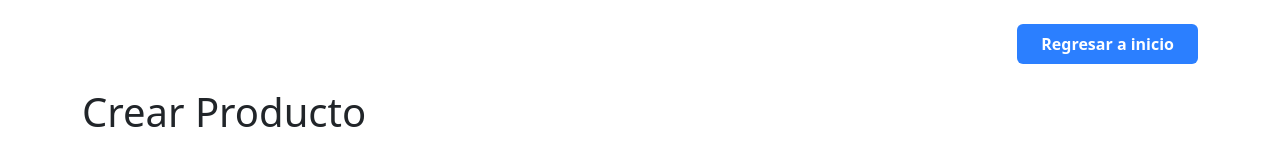
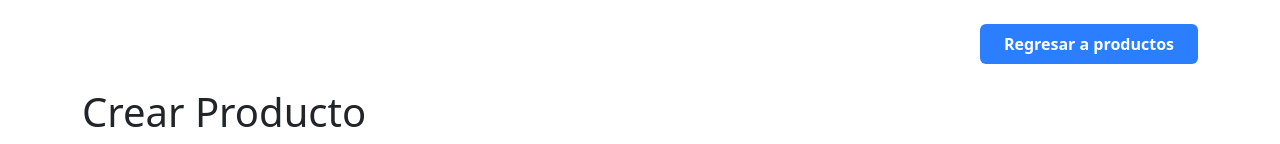
Before and after one commit to Chriss-267/Users-Products-React, a React (Vite) app: page /crearProducto in a window 1280 px wide. Shown: the top 144 px of the page. Built offline with nearby package versions, Linux system fonts and the light colour scheme; no server answers.

Commit message:
update productos

```diff
--- a/src/views/ActualizarProducto.jsx
+++ b/src/views/ActualizarProducto.jsx
@@ -1,6 +1,7 @@
 import React, { useState, useEffect } from "react";
 import { useNavigate, useParams } from "react-router-dom";
 import axios from "axios";
+import { Link } from "react-router-dom";
 
 function ActualizarProducto() {
     const { id } = useParams(); // Obtener el id del producto desde la URL
@@ -78,6 +79,13 @@
 
     return (
         <div className="container mx-auto p-4">
+            <div className='flex justify-end mb-4'>
+                <Link to="/productos">
+                    <button className="bg-blue-500 hover:bg-blue-700 text-white font-bold py-2 px-4 rounded">
+                        Regresar a productos
+                    </button>
+                </Link>
+            </div>
             <h1 className="text-3xl font-bold mb-4">Actualizar Producto</h1>
             <form onSubmit={handleSubmit} className="space-y-4">
                 <div className="mb-4">
--- a/src/views/CrearProducto.jsx
+++ b/src/views/CrearProducto.jsx
@@ -53,9 +53,9 @@
     return (
         <div className="container mx-auto p-6">
             <div className='flex justify-end mb-4'>
-                        <Link to="/">
+                <Link to="/productos">
                     <button className="bg-blue-500 hover:bg-blue-700 text-white font-bold py-2 px-4 rounded">
-                                Regresar a inicio
+                        Regresar a productos
                     </button>
                 </Link>
             </div>
```
Lines whose indentation alone changed are shown as unchanged.
